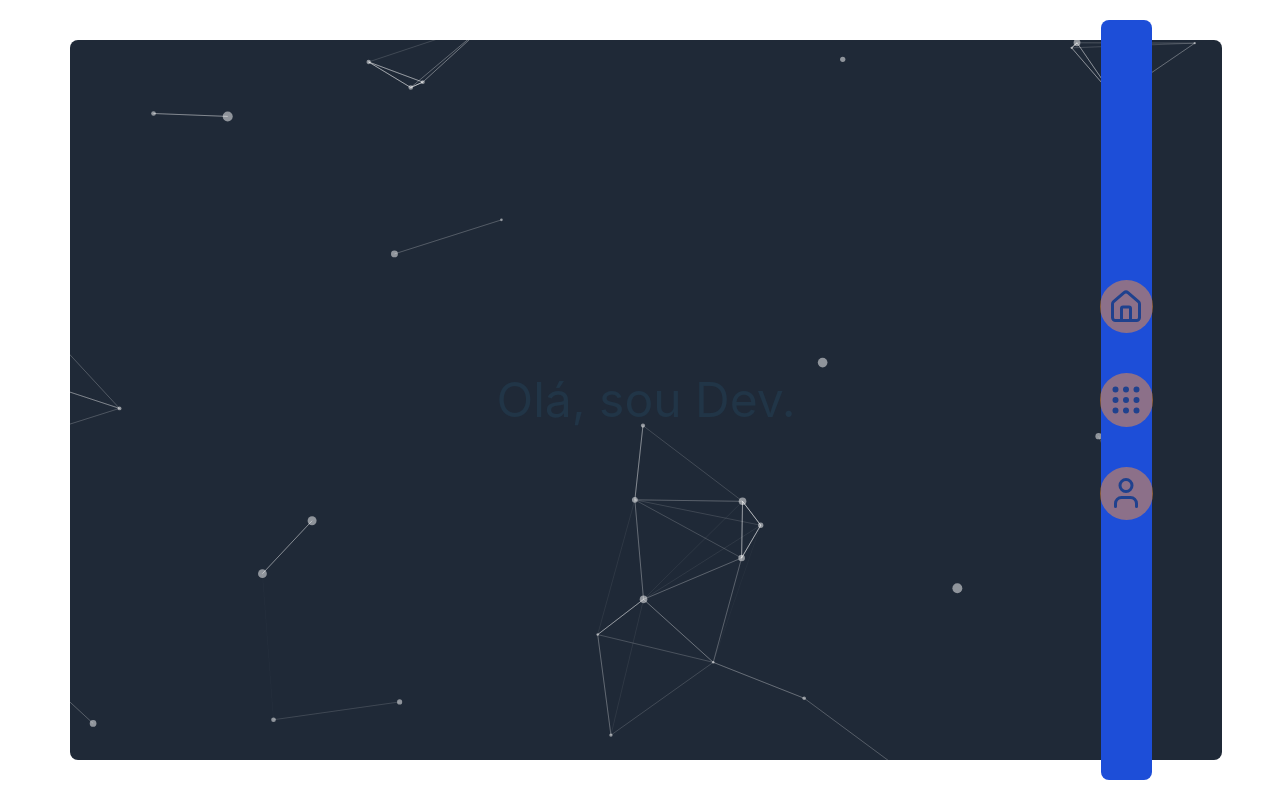
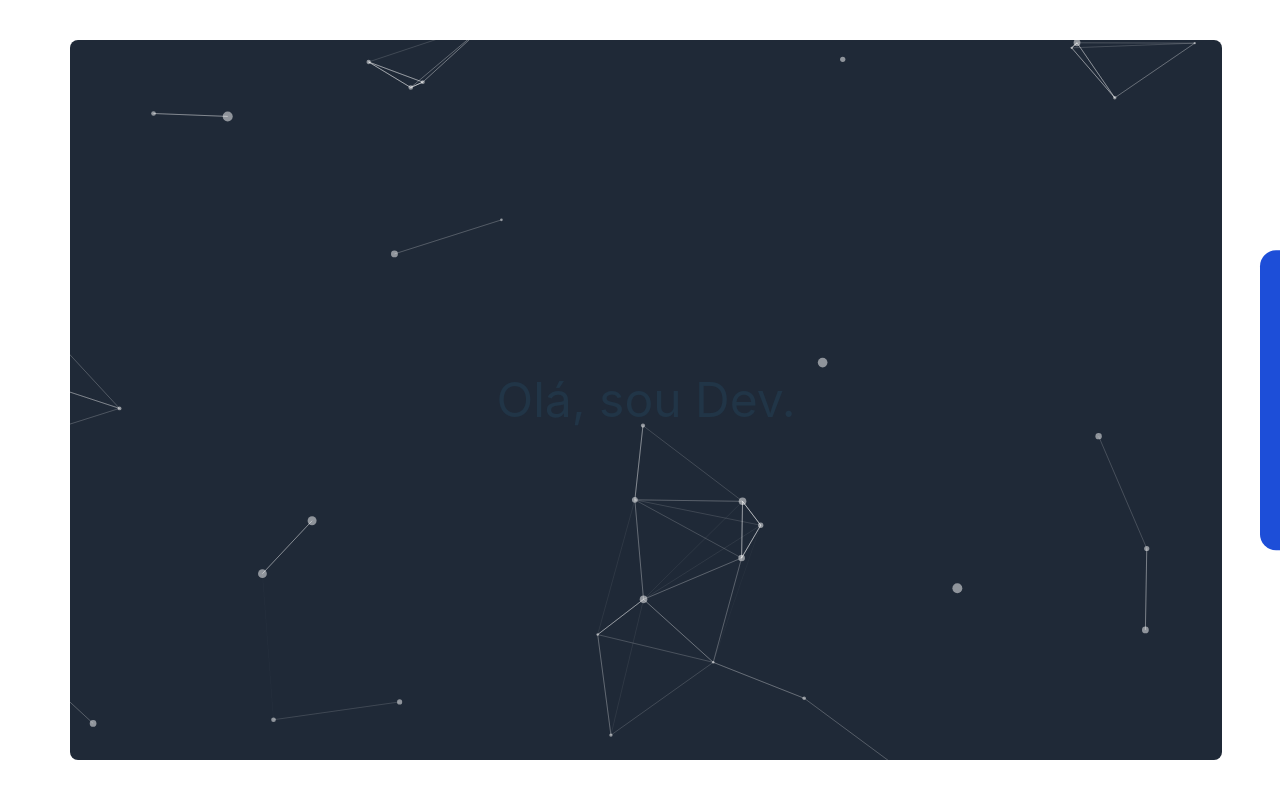
Before and after one commit to RockyPHER/portport, a React (Vite) app: page / in a window 1280 px wide. Built offline with nearby package versions, Linux system fonts and the light colour scheme.

Commit message:
chore: navbar refactor

```diff
--- a/src/App.tsx
+++ b/src/App.tsx
@@ -1,11 +1,10 @@
 import "./App.css";
 import { Home } from "./pages/home";
-import { Button } from "./components/button";
 import { Contact } from "./pages/contact";
 import { useState } from "react";
 import { Projects } from "./pages/projects";
 import { Background } from "./components/background";
-import { Grip, HouseIcon, User } from "lucide-react";
+import { NavBar } from "./components/navbar";
 
 function App() {
   const [currentPage, setCurrentPage] = useState<string>("");
@@ -24,21 +23,13 @@ function App() {
   };
 
   return (
-    <div className="absolute top-0 left-0 w-screen h-screen flex justify-center items-center gap-3">
+    <div className="absolute top-0 left-0 w-screen h-screen overflow-hidden flex justify-center items-center gap-3">
       <Background />
       <div className="w-[90%] h-[90vh] rounded-lg overflow-hidden">
         {renderPage()}
       </div>
-      <div className="w-[4vw] h-[95vh] absolute top-[50%] right-[10%] translate-y-[-50%] flex flex-col justify-center items-center gap-10 rounded-lg bg-blue-700">
-        <Button action={() => setCurrentPage("Home")}>
-          <HouseIcon size={36} />
-        </Button>
-        <Button action={() => setCurrentPage("Projects")}>
-          <Grip size={36} />
-        </Button>
-        <Button action={() => setCurrentPage("Contact")}>
-          <User size={36} />
-        </Button>
+      <div className="group absolute top-0 right-0 w-[120px] h-full">
+        <NavBar setCurrentPage={setCurrentPage} />
       </div>
     </div>
   );
--- a/src/components/button.tsx
+++ b/src/components/button.tsx
@@ -10,7 +10,7 @@ export const Button = ({
   return (
     <button
       onClick={action}
-      className="w-auto h-auto p-[15%] opacity-50 hover:opacity-100 hover:scale-110 active:scale-105 rounded-full transition-all bg-orange-400"
+      className="w-auto h-auto p-[15%] opacity-60 hover:opacity-100 hover:scale-110 active:scale-105 rounded-full transition-all bg-orange-400"
     >
       {children}
     </button>
--- /dev/null
+++ b/src/components/navbar.tsx
@@ -0,0 +1,22 @@
+import { Grip, HouseIcon, User } from "lucide-react";
+import { Button } from "./button";
+
+interface NavBarProps {
+  setCurrentPage: React.Dispatch<React.SetStateAction<string>>;
+}
+export const NavBar = ({ setCurrentPage }: NavBarProps) => {
+  return (
+    <div className="absolute top-[50%] translate-y-[-50%] right-[-60px] group-hover:right-10 transition-all flex flex-col justify-center items-center gap-10">
+      <div className="absolute right-[-70px] bg-blue-700 w-[150px] h-[300px] rounded-l-2xl"></div>
+      <Button action={() => setCurrentPage("Home")}>
+        <HouseIcon size={42} />
+      </Button>
+      <Button action={() => setCurrentPage("Projects")}>
+        <Grip size={42} />
+      </Button>
+      <Button action={() => setCurrentPage("Contact")}>
+        <User size={42} />
+      </Button>
+    </div>
+  );
+};
--- a/src/components/project.tsx
+++ b/src/components/project.tsx
@@ -1,7 +1,9 @@
 export const ProjectItem = () => {
   return (
     <div className="flex flex-col justify-center items-center">
-      <div className="w-[240px] h-[120px] bg-green-600">Comming soon...</div>
+      <div className="w-[240px] h-[120px] flex justify-center items-center rounded-lg hover:rounded-none hover:scale-105 active:scale-100 active:rounded-2xl bg-green-600 cursor-pointer select-none transition-all">
+        Comming soon...
+      </div>
       <p>description</p>
     </div>
   );
```
